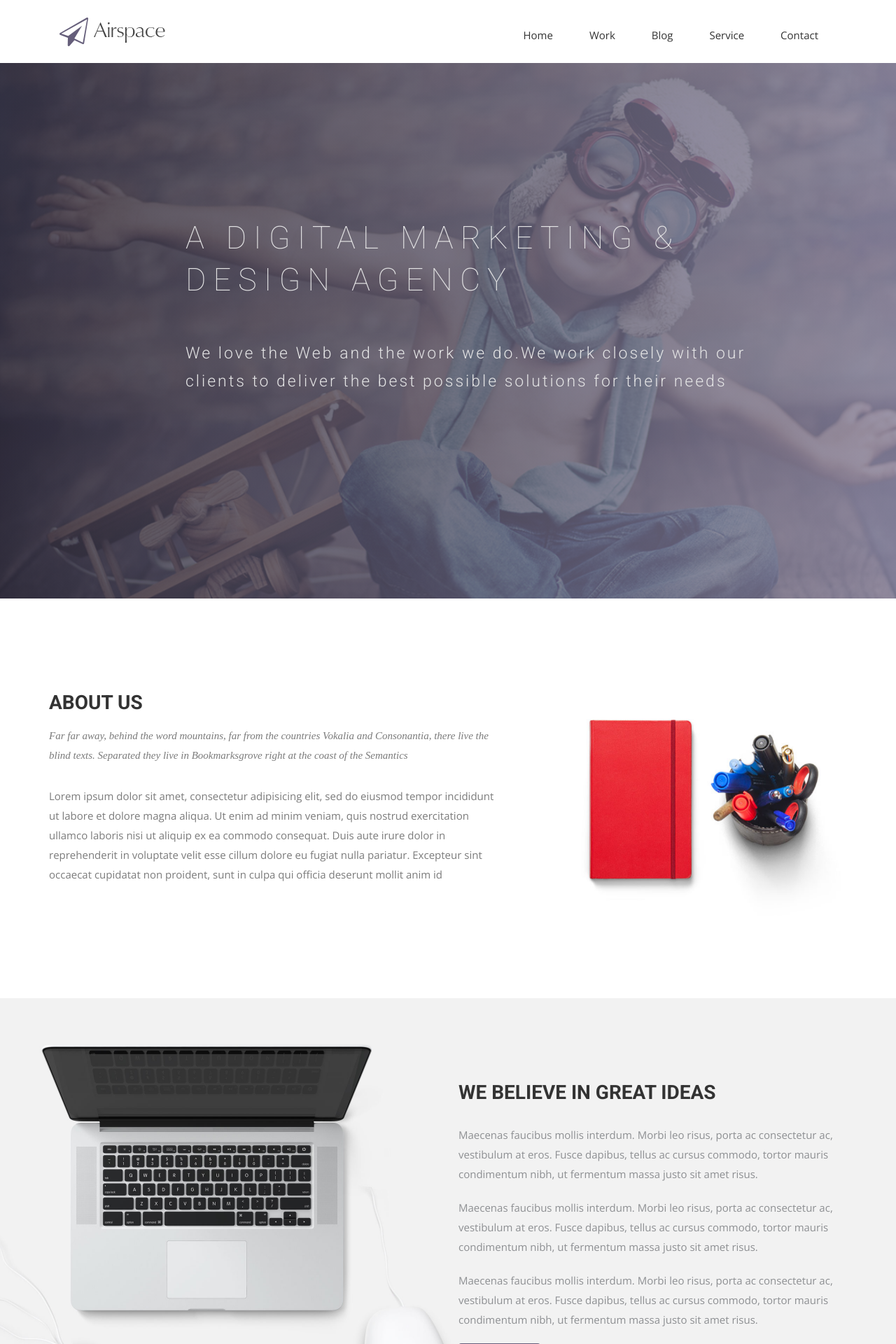
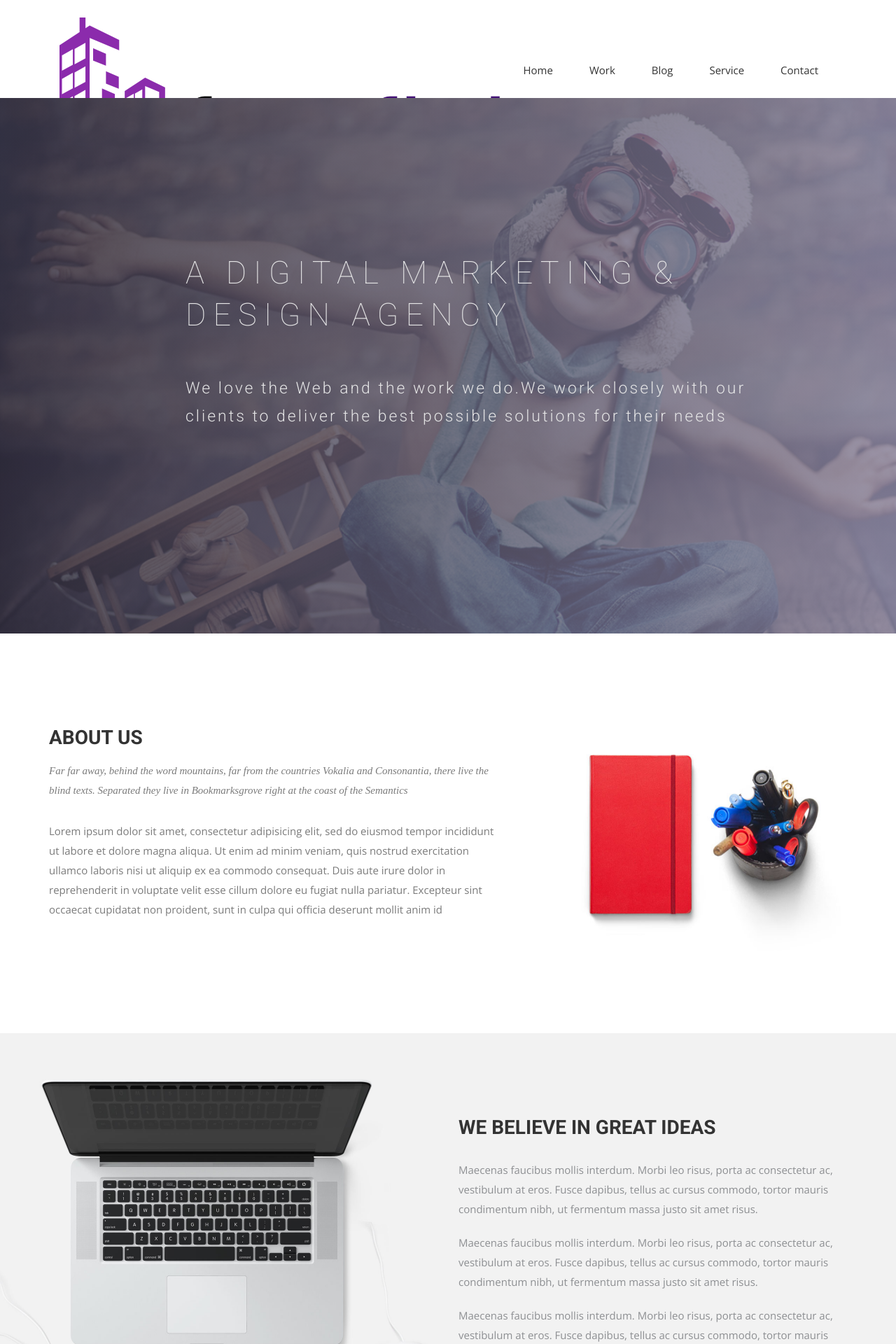
Before and after one commit to freefinity/freefinity.github.io, a Jekyll site: the page built from index.html, in a window 1280 px wide. Shown: the top 1920 px of the page at 70% size. Built offline with Jekyll 4.4.1, drawn with Linux system fonts in a browser that asks for light colours; nearby versions of some CDN libraries; some web fonts are replaced.

Commit message:
third commidtdlfgggj

```diff
--- a/_includes/header.html
+++ b/_includes/header.html
@@ -15,7 +15,7 @@
             <span class="icon-bar"></span>
             </button>
             <a class="navbar-brand" href="index.html">
-              <img src="{{ site.baseurl }}/img/logo.png" alt="Logo">
+              <img src="{{ site.baseurl }}/img/logo2.png" alt="Logo">
             </a>
           </div>
             <!-- Collect the nav links, forms, and other content for toggling -->
```
Also changed, not shown: 1 other file.
